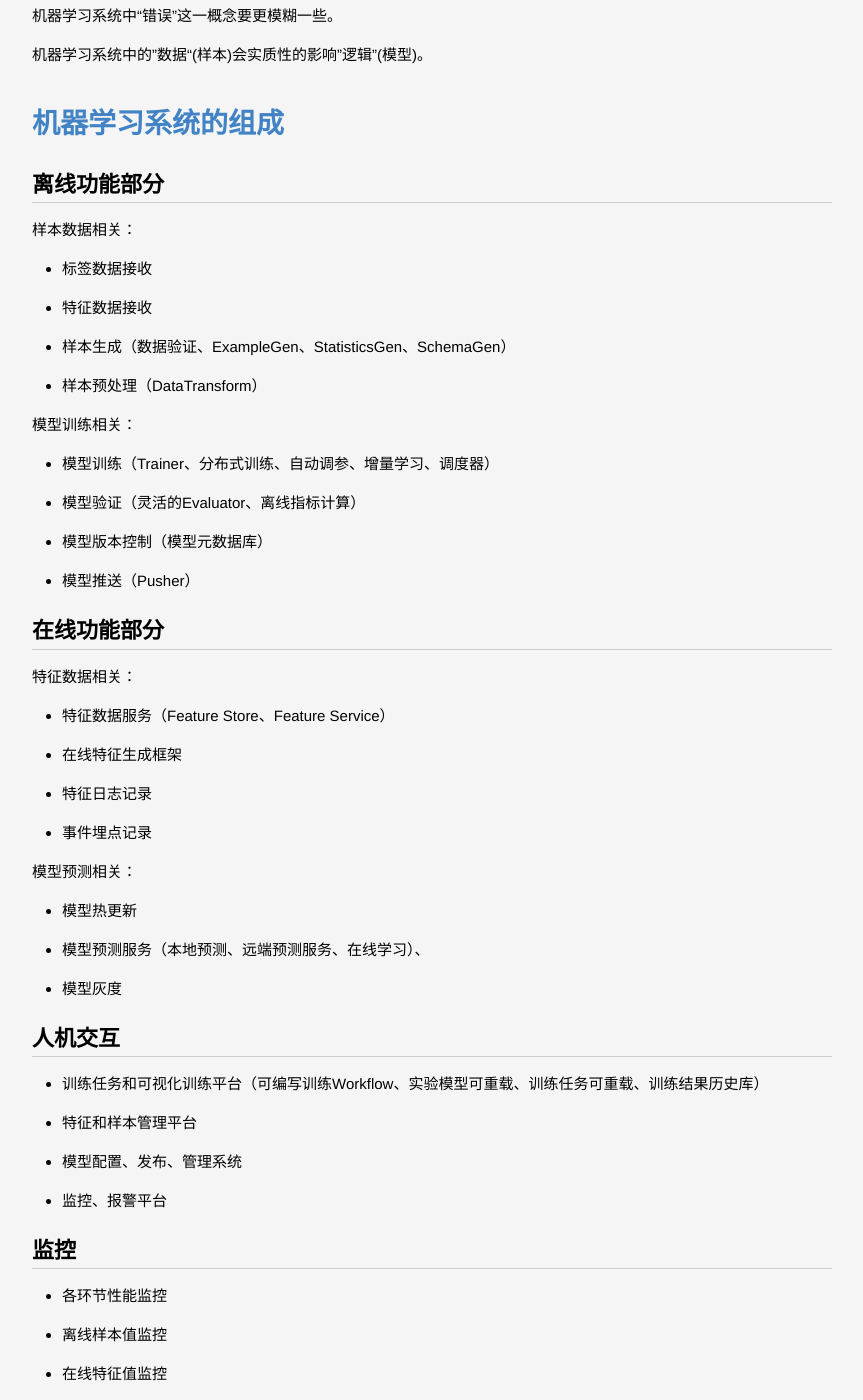
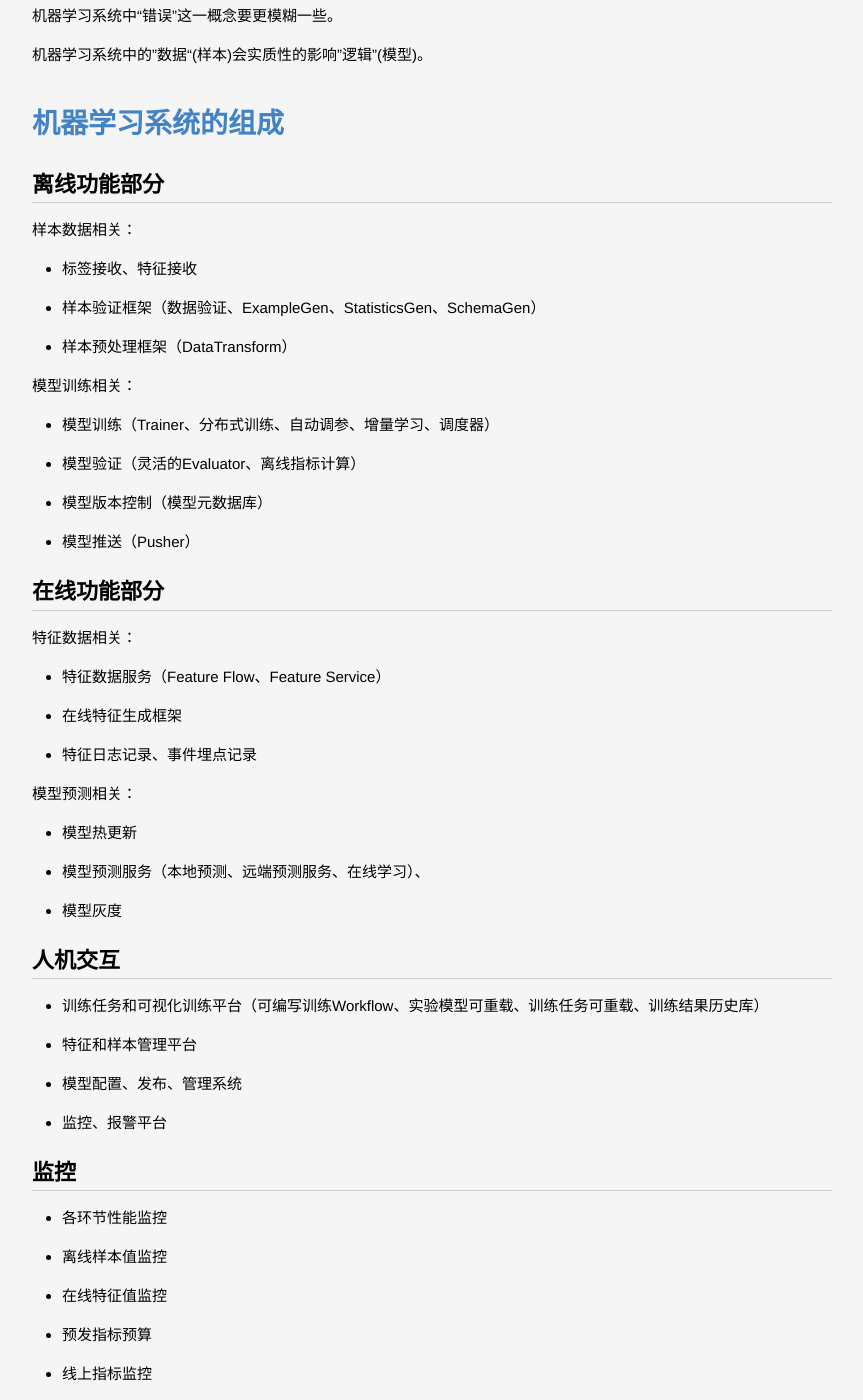
Before and after one commit to lucky521/blog, a Jekyll site: the page built from _posts/ml/2019-05-21-ML-System.markdown, in a window 1280 px wide and 1400 px high, scrolled down 1238 px. Shown: the whole window, without its empty margins (208-1071 px from the left). Built offline with Jekyll 4.4.1, drawn with Linux system fonts in a browser that asks for light colours; some of the changed text lies outside the part shown.

Commit message:
update blog

```diff
--- a/_posts/ml/2018-04-18-feature-engineering.markdown
+++ b/_posts/ml/2018-04-18-feature-engineering.markdown
@@ -363,3 +363,7 @@
 https://www.zhihu.com/question/29316149
 
 http://scikit-learn.org/stable/modules/classes.html
+
+
+整理一份详细的数据预处理方法
+https://zhuanlan.zhihu.com/p/51131210
--- a/_posts/ml/2019-05-21-ML-System.markdown
+++ b/_posts/ml/2019-05-21-ML-System.markdown
@@ -26,10 +26,9 @@
 
 ## 离线功能部分
 样本数据相关：
-- 标签数据接收
-- 特征数据接收
-- 样本生成（数据验证、ExampleGen、StatisticsGen、SchemaGen）
-- 样本预处理（DataTransform）
+- 标签接收、特征接收
+- 样本验证框架（数据验证、ExampleGen、StatisticsGen、SchemaGen）
+- 样本预处理框架（DataTransform）
 
 模型训练相关：
 - 模型训练（Trainer、分布式训练、自动调参、增量学习、调度器）
@@ -40,10 +39,9 @@
 
 ## 在线功能部分
 特征数据相关：
-- 特征数据服务（Feature Store、Feature Service）
+- 特征数据服务（Feature Flow、Feature Service）
 - 在线特征生成框架
-- 特征日志记录
-- 事件埋点记录
+- 特征日志记录、事件埋点记录
 
 模型预测相关：
 - 模型热更新
```
Also changed, not shown: other parts of _posts/ml/2019-05-21-ML-System.markdown (+1 -1 lines).
